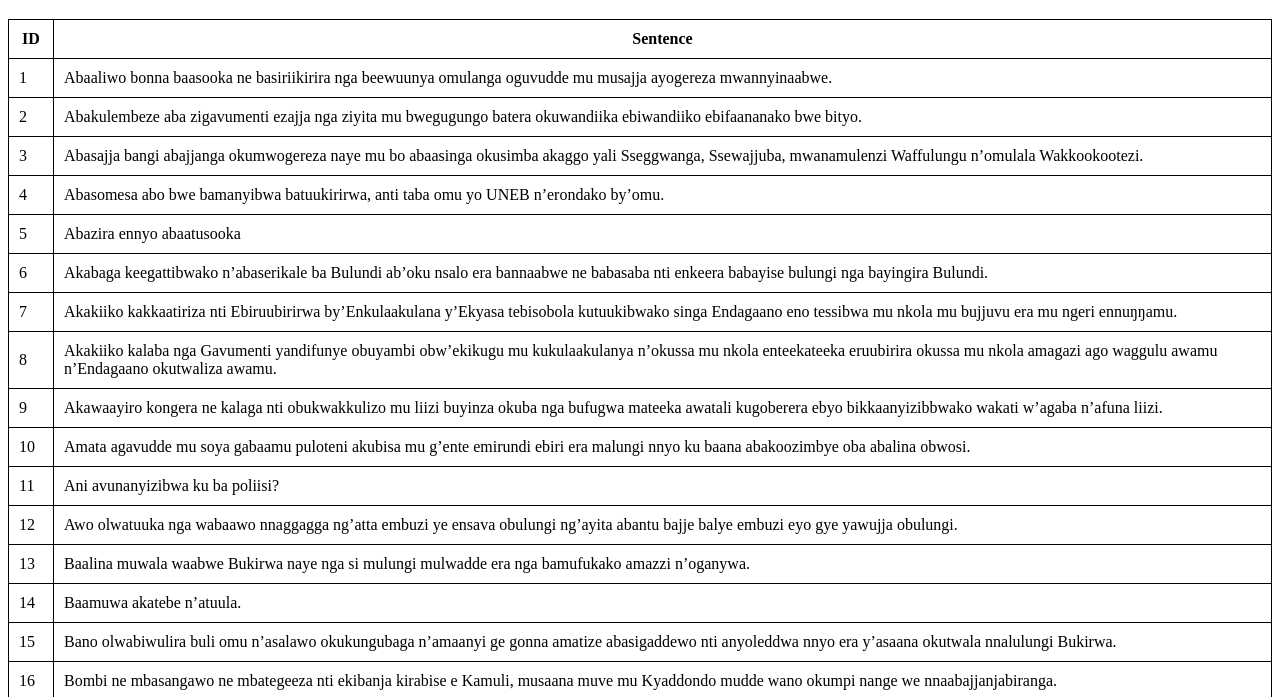
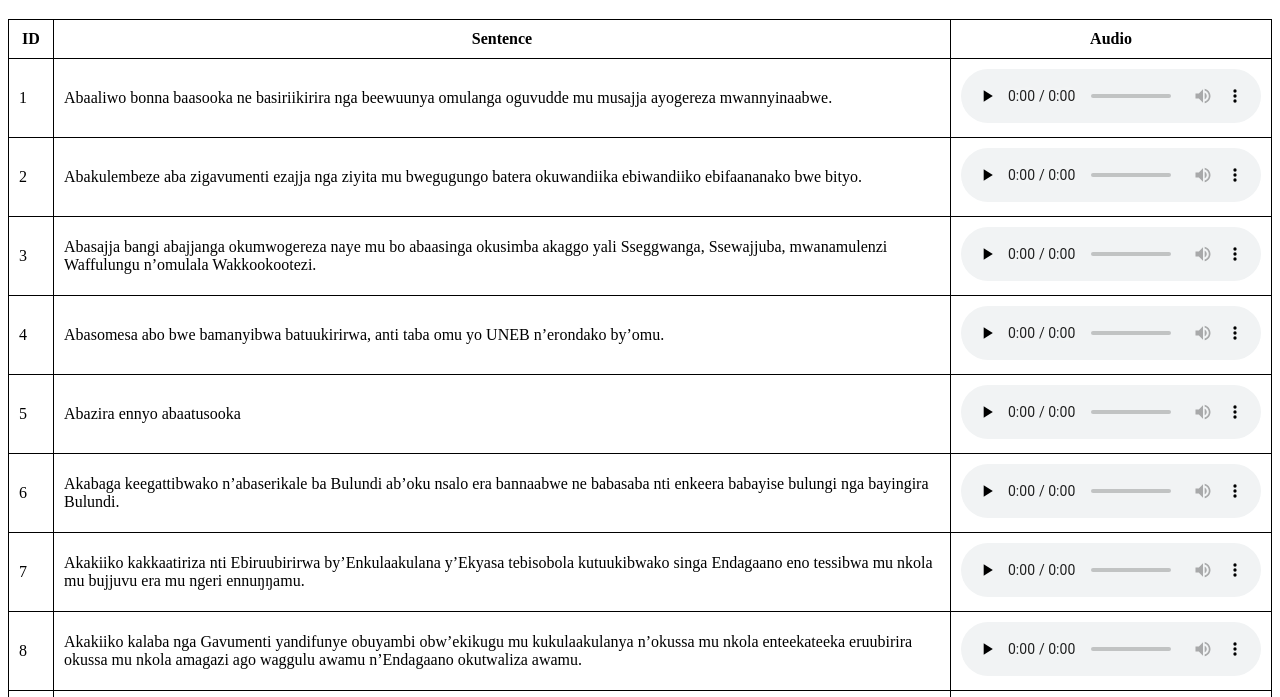
Before and after one commit to KakoozaJerry/examples_page, a plain HTML site: page index.html in a window 1280 px wide. Shown: the part 61-758 px from the top of the page. Drawn offline with Linux system fonts and the light colour scheme.

Commit message:
Added a sample

```diff
--- a/index.html
+++ b/index.html
@@ -24,6 +24,7 @@
              <tr>
                 <th>ID</th>
                 <th>Sentence</th>
+                <th>Audio</th>
               </tr>
         </table>
         <script>
@@ -41,7 +42,7 @@
                 var mainContainer = document.getElementById("myData");
                 for (var i = 0; i < data.length; i++) {
                     var tr = document.createElement("tr");
-                    tr.innerHTML = '<td>' + data[i].id + '</td> <td>' + data[i].sentence + '</td>'
+                    tr.innerHTML = '<td>' + data[i].id + '</td> <td>' + data[i].sentence + '</td>' + '<td><audio controls="" preload="none"><source src="samples/output.wav"></audio></td>'
                     mainContainer.appendChild(tr);
                 }
             }
```
Also changed, not shown: 1 other file.
